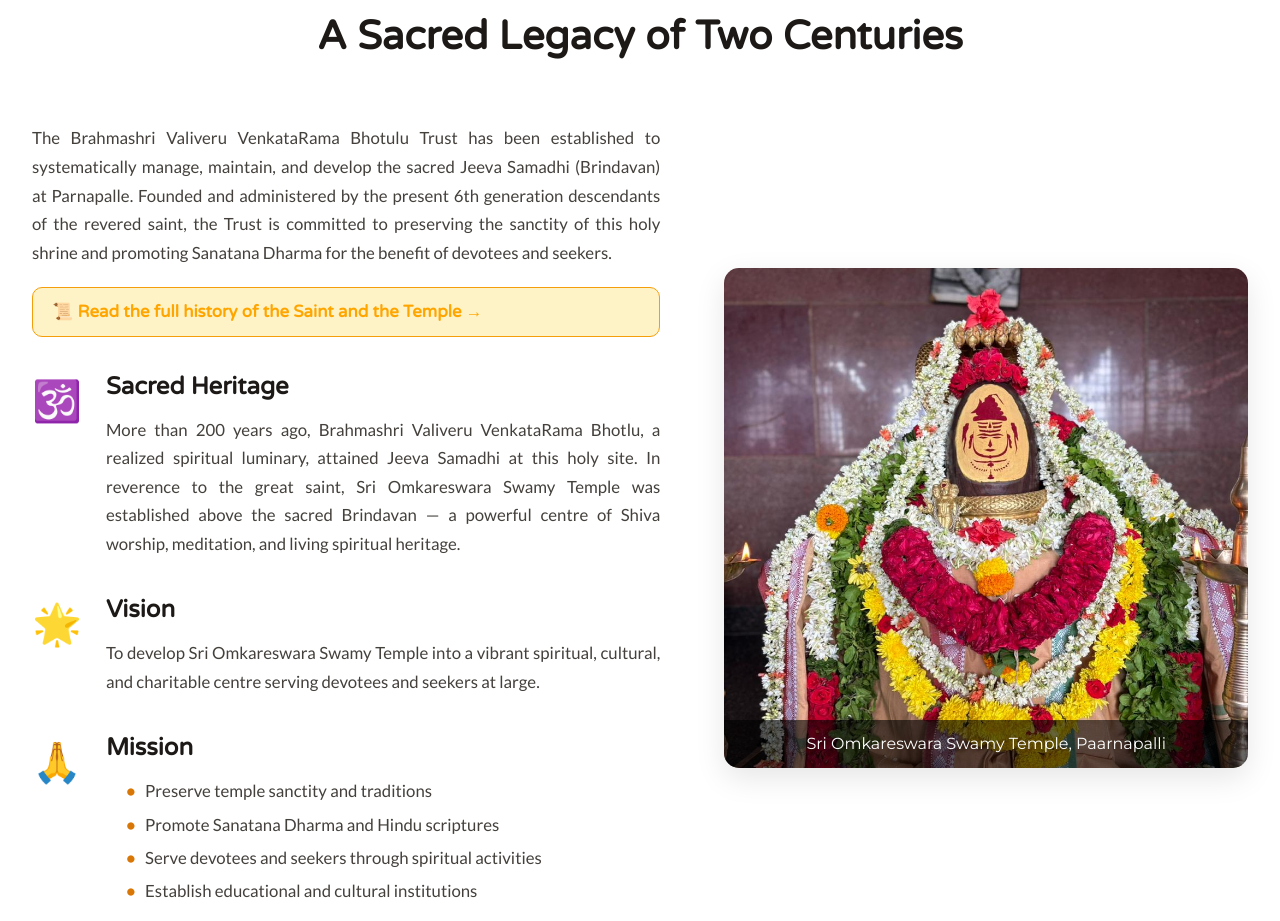
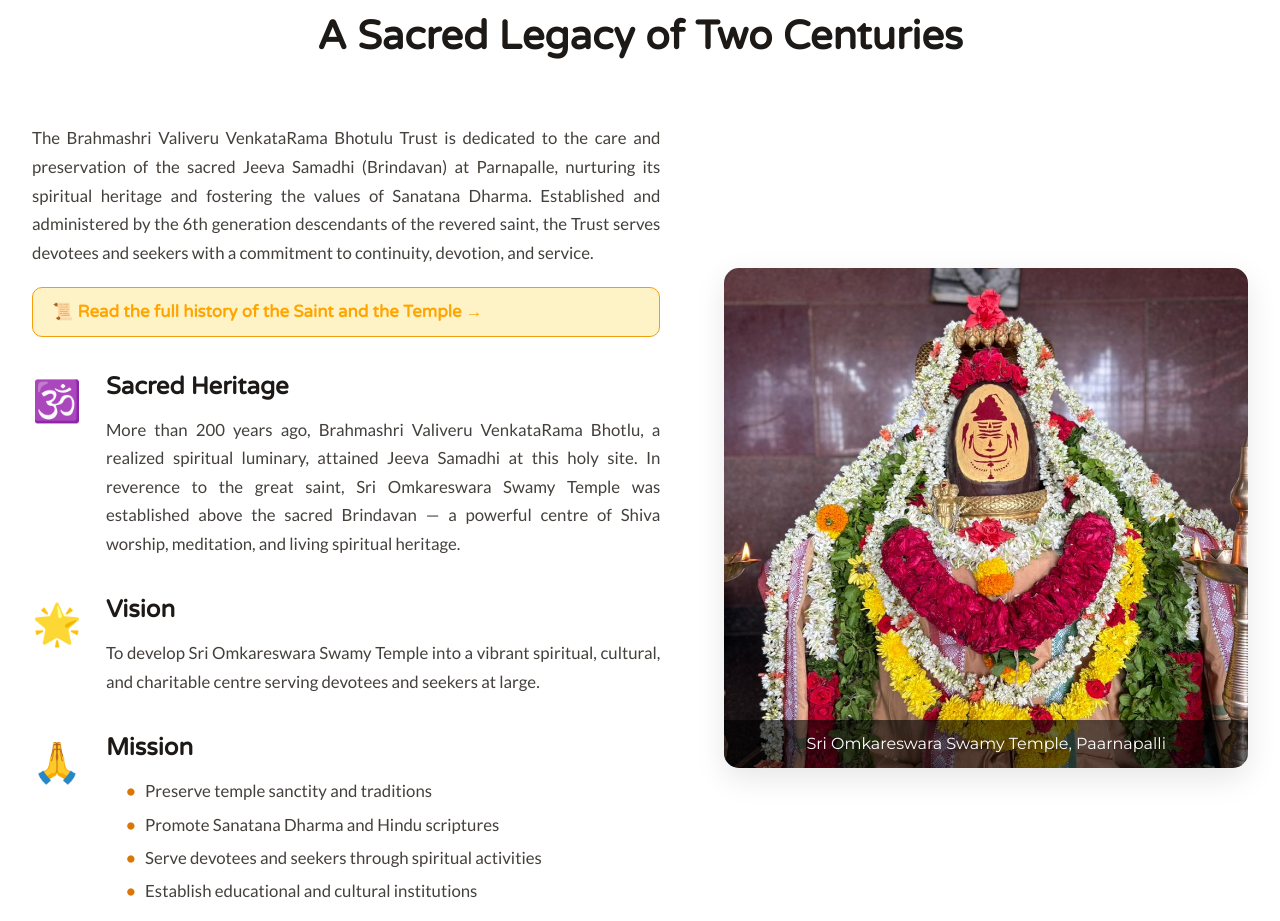
Before and after one commit to vnithin90/bvvb_trust_test, a Next.js app: page / in a window 1280 px wide. Shown: the part 940-1861 px from the top of the page. Built offline with nearby package versions, Linux system fonts and the light colour scheme; a web font is replaced by a local one.

Commit message:
Update page.tsx

```diff
--- a/app/page.tsx
+++ b/app/page.tsx
@@ -38,7 +38,7 @@ export default function Home() {
       about: {
         tag: "Our Foundation",
         title: "A Sacred Legacy of Two Centuries",
-        desc: "The Brahmashri Valiveru VenkataRama Bhotulu Trust has been established to systematically manage, maintain, and develop the sacred Jeeva Samadhi (Brindavan) at Parnapalle. Founded and administered by the present 6th generation descendants of the revered saint, the Trust is committed to preserving the sanctity of this holy shrine and promoting Sanatana Dharma for the benefit of devotees and seekers.",
+        desc: "The Brahmashri Valiveru VenkataRama Bhotulu Trust is dedicated to the care and preservation of the sacred Jeeva Samadhi (Brindavan) at Parnapalle, nurturing its spiritual heritage and fostering the values of Sanatana Dharma. Established and administered by the 6th generation descendants of the revered saint, the Trust serves devotees and seekers with a commitment to continuity, devotion, and service.",
         historyLink: "📜 Read the full history of the Saint and the Temple →",
         heritageTitle: "Sacred Heritage",
         heritageDesc: "More than 200 years ago, Brahmashri Valiveru VenkataRama Bhotlu, a realized spiritual luminary, attained Jeeva Samadhi at this holy site. In reverence to the great saint, Sri Omkareswara Swamy Temple was established above the sacred Brindavan — a powerful centre of Shiva worship, meditation, and living spiritual heritage.",
@@ -114,7 +114,7 @@ export default function Home() {
       about: {
         tag: "మా పునాది",
         title: "రెండు శతాబ్దాల పవిత్ర వారసత్వం",
-        desc: "పార్నపల్లిలోని పవిత్ర జీవ సమాధి (బృందావనం) మరియు దానిపై వెలసిన శ్రీ ఓంకారేశ్వర స్వామి బాణలింగం యొక్క ఆధ్యాత్మిక ఉన్నతికి ఈ ట్రస్ట్ కట్టుబడి ఉంది. బ్రహ్మశ్రీ వలివేరు వేంకటరామా భొట్లు గారి ఆరవ తరపు వారసులచే ఈ క్షేత్రం అత్యంత నిష్ఠతో నిర్వహించబడుతోంది. సనాతన ధర్మ ప్రచారానికి మరియు భక్తుల, ముముక్షువుల శ్రేయస్సుకు ఈ సంస్థ అంకితం చేయబడింది.",
+        desc: "పార్నపల్లెలోని పవిత్ర జీవ సమాధి (బృందావనం) యొక్క పరిరక్షణ మరియు నిర్వహణకు అంకితమైన బ్రహ్మశ్రీ వలివేరు వెంకటరామ భొట్లుల ట్రస్ట్, ఈ ఆధ్యాత్మిక వారసత్వాన్ని పోషిస్తూ, సనాతన ధర్మ విలువలను అభివృద్ధి చేయడానికి కట్టుబడి ఉంది. ఈ ట్రస్ట్‌ను మహనీయుల 6వ తరపు వారసులు భక్తి మరియు బాధ్యతతో నిర్వహిస్తూ, భక్తులు మరియు ఆధ్యాత్మిక సాధకుల సేవలో నిమగ్నమై ఉన్నారు.",
         historyLink: "📜 సాధువు మరియు ఆలయం యొక్క పూర్తి చరిత్రను చదవండి →",
         heritageTitle: "పవిత్ర వారసత్వం",
         heritageDesc: "200 సంవత్సరాల కంటే పూర్వం, బ్రహ్మశ్రీ వలివేరు వేంకటరామా భొట్లు గారు ఈ పవిత్ర స్థలంలో జీవ సమాధి పొందారు. ఈ మహనీయుని స్మృత్యర్థం, దివ్యమైన బృందావనంపై శ్రీ ఓంకారేశ్వర స్వామి ఆలయం వెలసింది. ఇది నేటికీ భక్తులకు శివారాధనలో మరియు ఆధ్యాత్మిక సాధనలో ఒక శక్తివంతమైన కేంద్రంగా విరాజిల్లుతోంది.",
```
